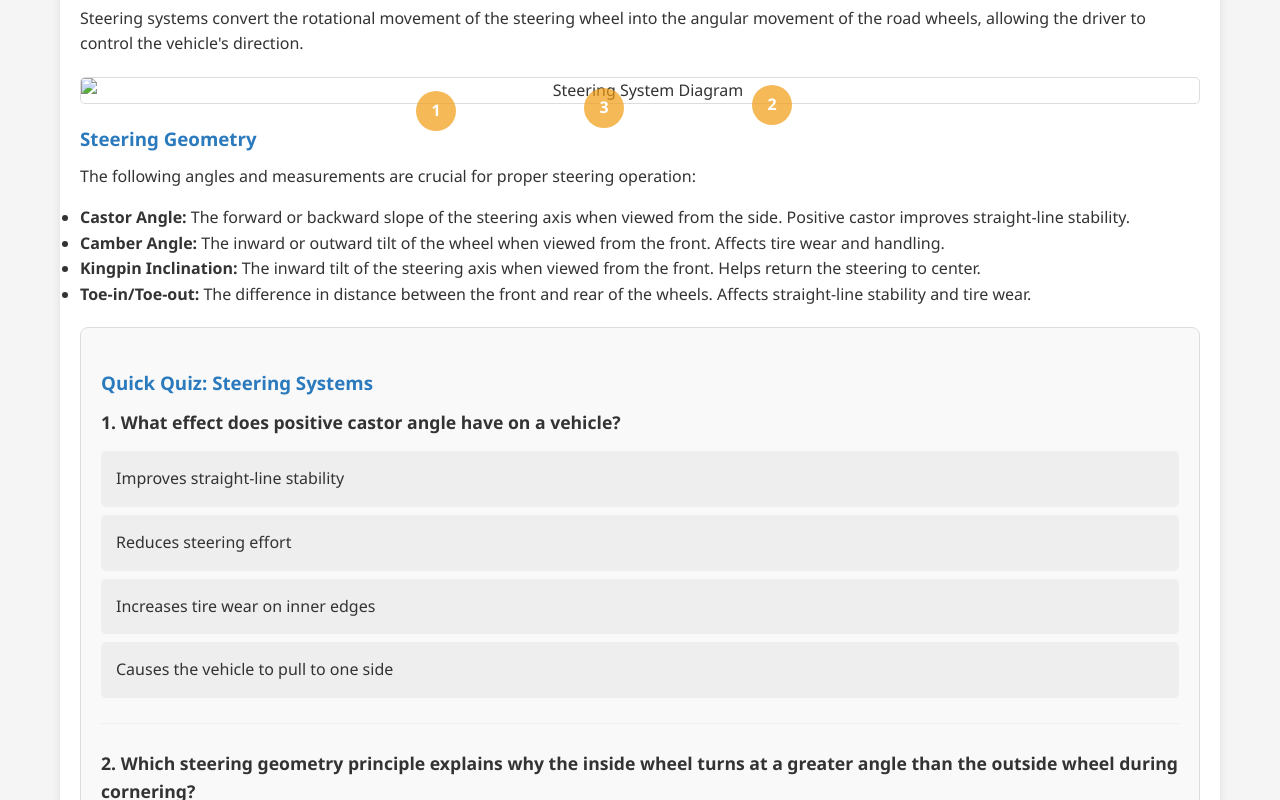
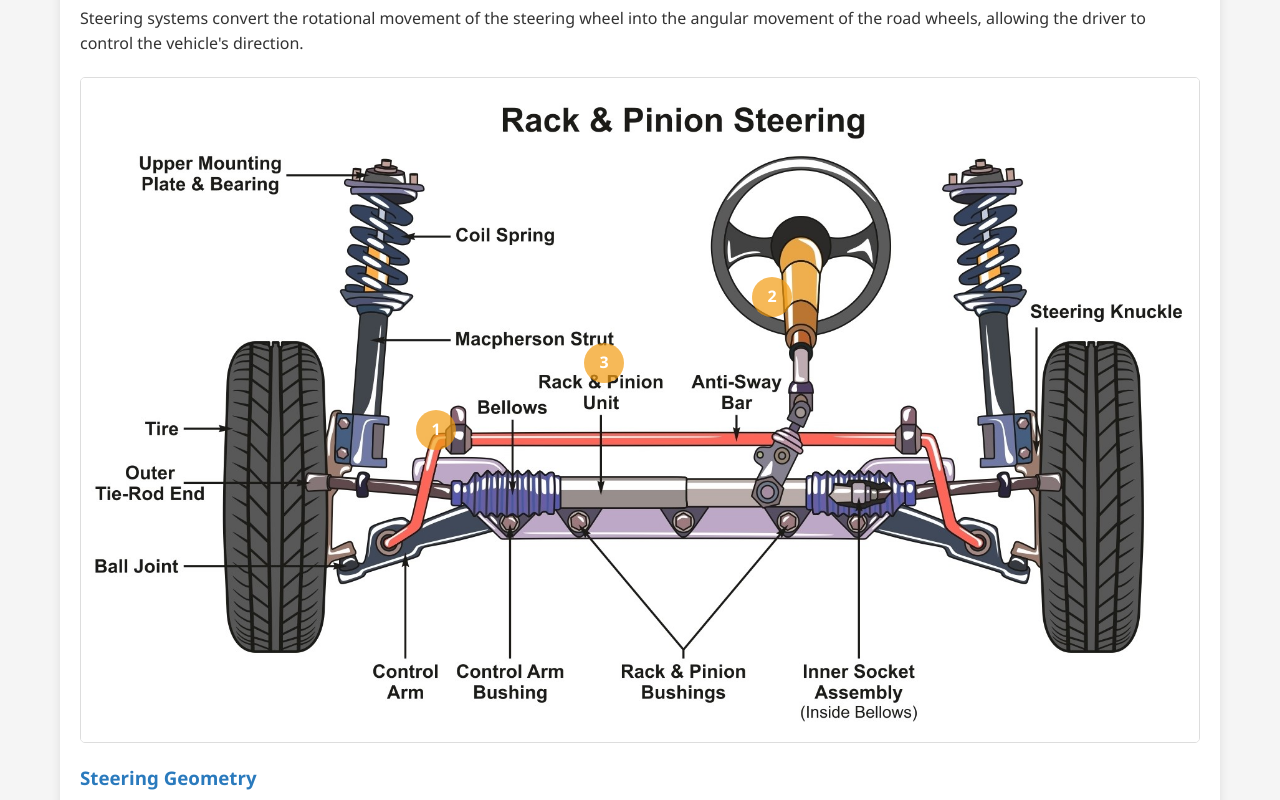
Before and after one commit to GaryCrowhurst/Chassis, a plain HTML site: page inde.html in a window 1280 px wide. Both pictures are taken after a click on the button "Start Learning". Shown: the part 463-1263 px from the top of the page. Drawn offline with Linux system fonts and the light colour scheme.

Commit message:
Update inde.html

```diff
--- a/inde.html
+++ b/inde.html
@@ -609,7 +609,7 @@
             <p>Steering systems convert the rotational movement of the steering wheel into the angular movement of the road wheels, allowing the driver to control the vehicle's direction.</p>
 
             <div class="diagram-container">
-                <img src="/api/placeholder/800/450" alt="Steering System Diagram" class="diagram-image">
+                <img src="steering_system.jpg" alt="Steering System Diagram" class="diagram-image">
                 <div class="hotspot" style="top: 50%; left: 30%;" data-info="rack">1</div>
                 <div class="hotspot" style="top: 30%; left: 60%;" data-info="tierod">2</div>
                 <div class="hotspot" style="top: 40%; left: 45%;" data-info="steering-column">3</div>
@@ -715,7 +715,7 @@
             <p>A solid beam connects the left and right wheels, causing movement of one wheel to affect the other. Often used on rear suspensions of trucks and some rear-wheel-drive vehicles.</p>
 
             <div class="diagram-container">
-                <img src="/api/placeholder/800/450" alt="Suspension Systems" class="diagram-image">
+                <img src="suspension_systems.jpg" alt="Suspension Systems" class="diagram-image">
             </div>
 
             <h3>Suspension Components</h3>
@@ -805,7 +805,7 @@
             </ul>
 
             <div class="diagram-container">
-                <img src="/api/placeholder/800/450" alt="Braking Systems" class="diagram-image">
+                <img src="braking_system.jpg" alt="Braking Systems" class="diagram-image">
             </div>
 
             <h3>Hydraulic System Components</h3>
@@ -909,7 +909,7 @@
             </ul>
 
             <div class="diagram-container">
-                <img src="/api/placeholder/800/450" alt="Tyre Markings" class="diagram-image">
+                <img src="tyre_markings.jpg" alt="Tyre Markings" class="diagram-image">
             </div>
 
             <h4>Understanding Tyre Markings:</h4>
```
